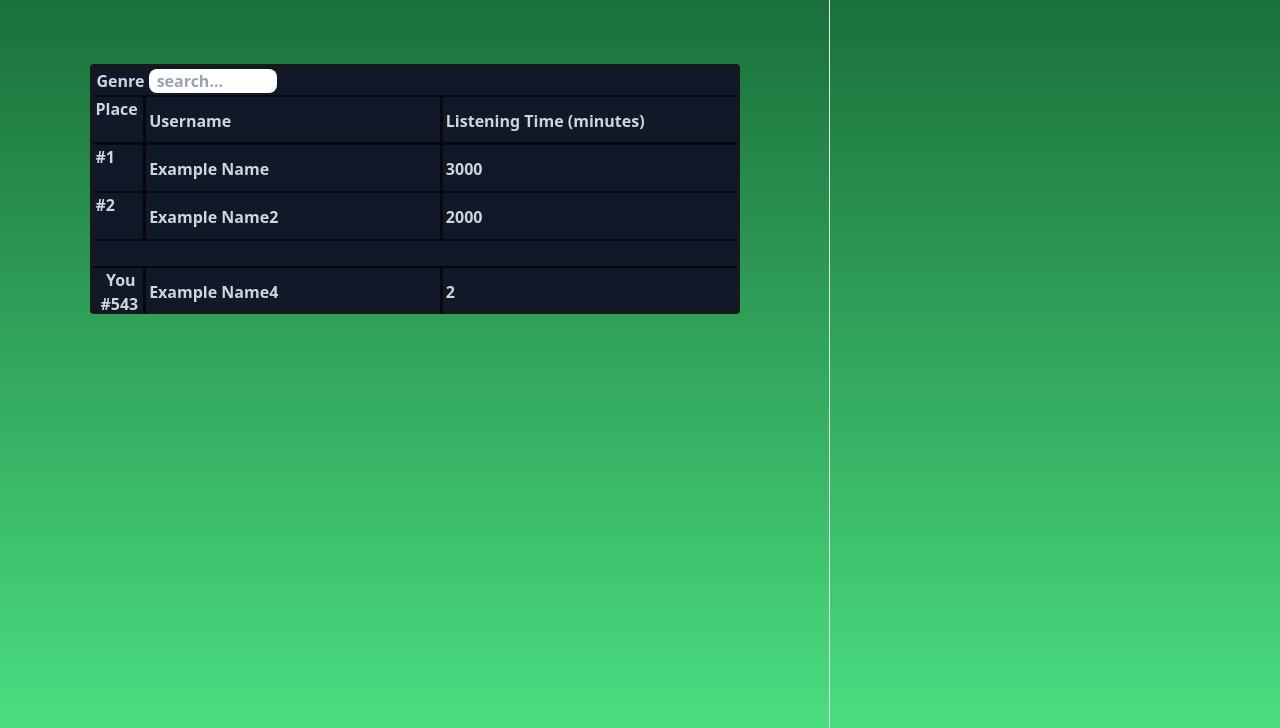
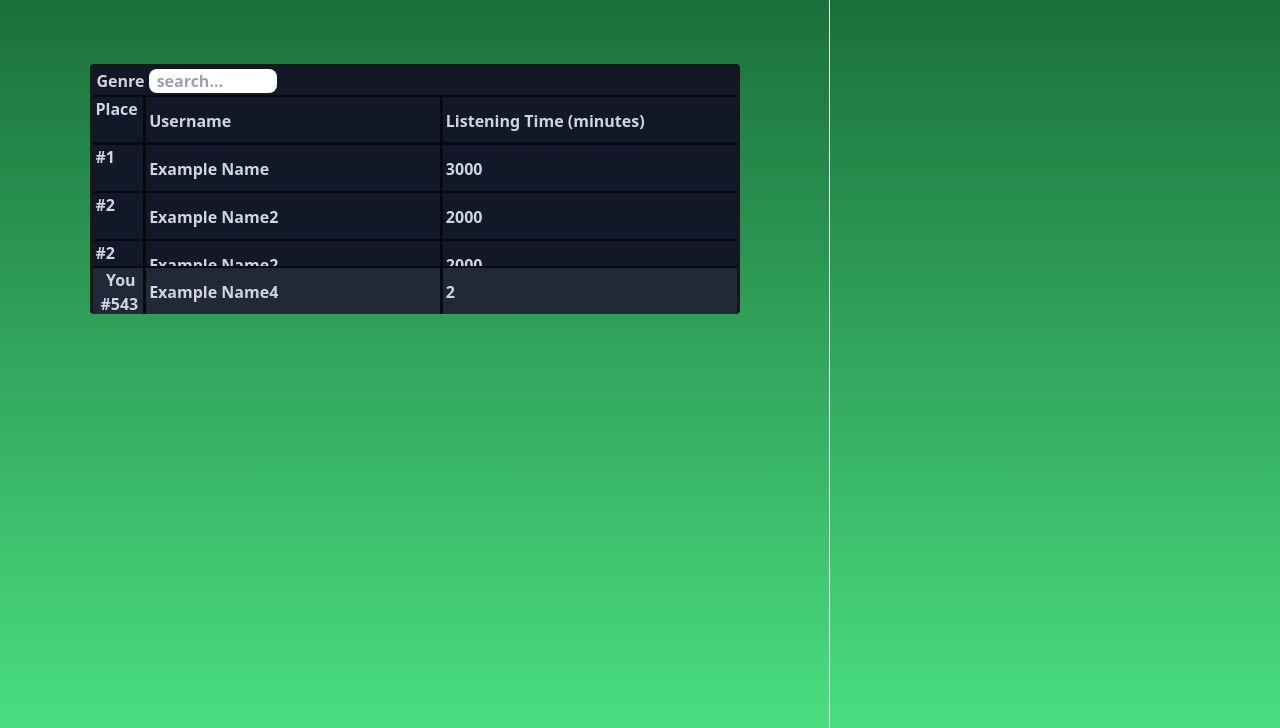
Before and after one commit to DC0400/WAD2_12B_Group_Project, a Django app: page /rankedify/home/ in a window 1280 px wide. Shown: the part 72-800 px from the top of the page. Run offline with Django 3.2, Linux system fonts and the light colour scheme; some libraries are stand-ins or nearby versions.

Commit message:
Non-current user entries are now scollable

```diff
--- a/static/js/page_styling.js
+++ b/static/js/page_styling.js
@@ -12,13 +12,14 @@ $(document).ready(function() {
     $(".nav-item").addClass("px-4 text-green-50 font-semibold h-full cursor-pointer hover:bg-green-600 transition duration-300 flex items-center");
 
     //home.html
-    $(".leaderboard-container").addClass("w-[650px] max-h-[250px] border-[3px] border-zinc-900 mx-auto rounded bg-gray-900 mt-[5%] text-gray-300 font-semibold");
+    $(".leaderboard-container").addClass("min-w-[650px] max-h-[250px] border-[3px] border-zinc-900 mx-auto rounded bg-gray-900 mt-[5%] text-gray-300 font-semibold");
     //home.html: searchbar
     $(".leaderboard-search").addClass("border-b-[2px] pl-1 border-zinc-950 pt-[2px] pb-[2px]")
     $(".leaderboard-search-box").addClass("rounded-lg w-32 pl-2 pr-2")
     //home.html: entry
     $(".leaderboard").addClass("relative h-[89%]")
-    $(".leaderboard-user-entry").addClass("flex h-12 w-full border-t-[2px] [&_:is(span)]:pl-[3px] border-zinc-950 absolute bottom-0")
+    $(".non-user-entries").addClass("overflow-auto h-[60%]")
+    $(".leaderboard-user-entry").addClass("flex h-12 w-full border-t-[2px] [&_:is(span)]:pl-[3px] bg-gray-800 border-zinc-950 absolute bottom-0")
     $(".leaderboard-entry").addClass("flex h-12 border-b-[2px] [&_:is(span)]:pl-[3px] border-zinc-950");
     $(".leaderboard-entry-title").addClass("border-b-[3px]")
     $(".leaderboard-position").addClass("w-1/12 flex-none border-r-[3px] border-zinc-950")
--- a/templates/rankedify/home.html
+++ b/templates/rankedify/home.html
@@ -10,16 +10,22 @@
             Genre <input placeholder="search..." type="text" class="leaderboard-search-box" />
         </div>
         <div class="leaderboard">
-            <ul>
-                <li class="leaderboard-entry leaderboard-entry-title">
-                    <span class="leaderboard-position">Place</span>
-                    <span class="leaderboard-username">Username</span>
-                    <span class="leaderboard-listening-time">Listening Time (minutes)</span>
-                </li>
+            <div class="leaderboard-entry leaderboard-entry-title">
+                <span class="leaderboard-position">Place</span>
+                <span class="leaderboard-username">Username</span>
+                <span class="leaderboard-listening-time">Listening Time (minutes)</span>
+            </div>
+            <ul class="non-user-entries">
+
                 <li class="leaderboard-entry">
                     <span class="leaderboard-position">#1</span>
                     <span class="leaderboard-username">Example Name</span>
                     <span class="leaderboard-listening-time">3000</span>
+                </li>
+                <li class="leaderboard-entry">
+                    <span class="leaderboard-position">#2</span>
+                    <span class="leaderboard-username">Example Name2</span>
+                    <span class="leaderboard-listening-time">2000</span>
                 </li>
                 <li class="leaderboard-entry">
                     <span class="leaderboard-position">#2</span>
```
